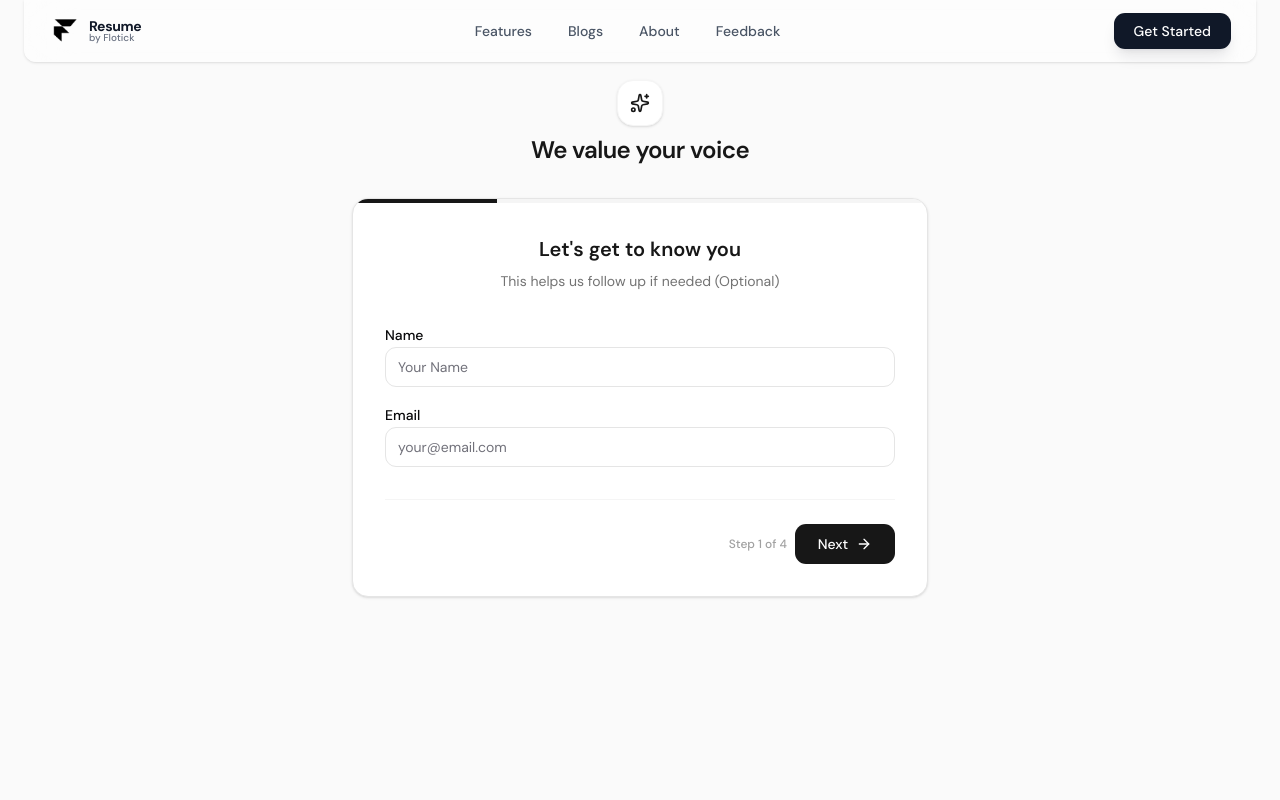
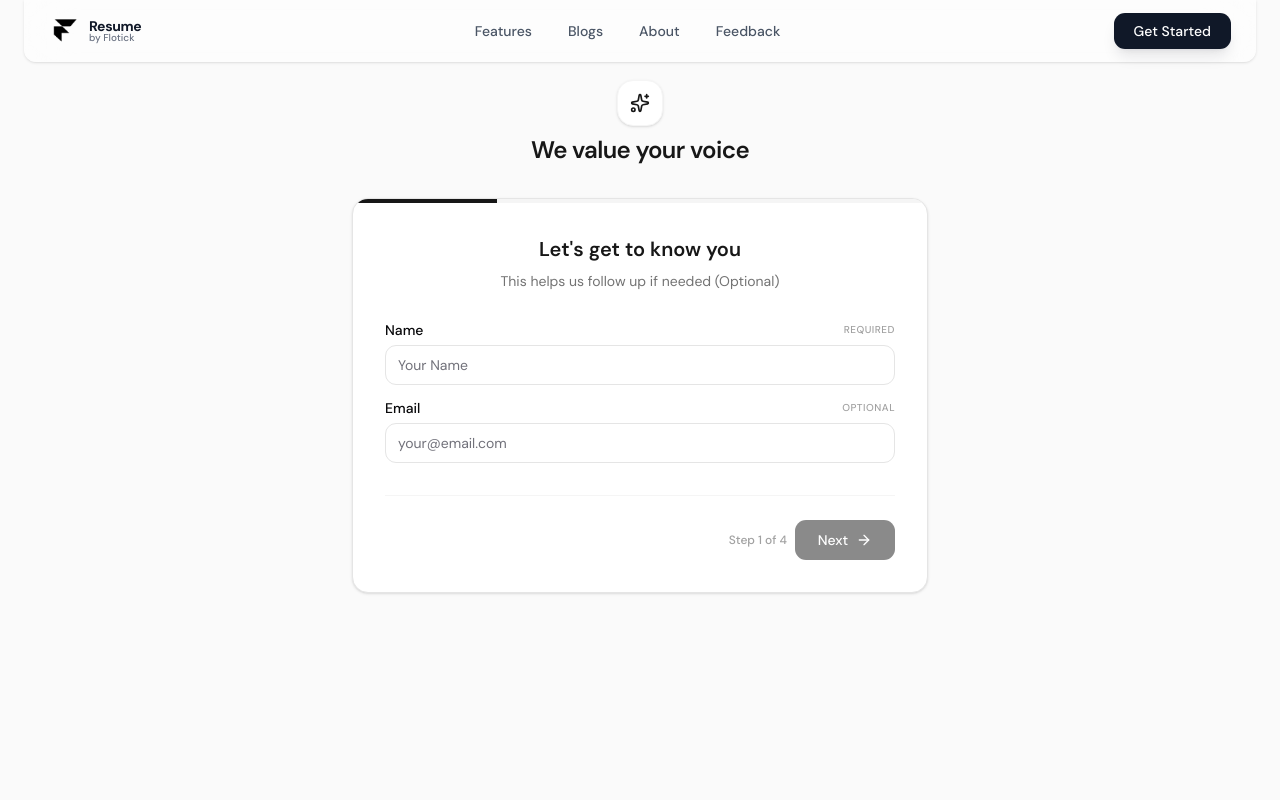
Before and after one commit to vijay324/Resume-Flotick, a Next.js app: page /feedback in a window 1280 px wide. Shown: the top 800 px of the page. Built offline with nearby package versions, Linux system fonts and the light colour scheme.

Commit message:
feat: implement user feedback submission system with dedicated API route and UI page.

```diff
--- a/app/api/feedback/route.ts
+++ b/app/api/feedback/route.ts
@@ -9,13 +9,13 @@ const RATE_LIMIT_MAX_REQUESTS = 5; // 5 submissions per hour per IP
 
 // Feature feedback schema
 const featureFeedbackSchema = z.object({
-  rating: z.enum(["very-useful", "useful", "neutral", "not-useful", "not-used", ""]),
+  rating: z.enum(["very-useful", "useful", "neutral", "not-useful", "not-used"]),
   comment: z.string().max(2000).optional(),
 });
 
 // Main feedback schema
 const feedbackSchema = z.object({
-  name: z.string().optional(),
+  name: z.string().min(1, "Name is required"),
   email: z.string().email().optional().or(z.literal("")),
   overallRating: z.number().min(1).max(5),
   features: z.object({
@@ -141,10 +141,17 @@ export async function POST(request: Request) {
 
     // Generate timestamp
     const timestamp = new Date().toISOString();
-    const formattedDate = new Date().toLocaleString("en-US", {
-      dateStyle: "full",
-      timeStyle: "long",
-    });
+    const formattedDateFull = new Date().toLocaleString("en-US", {
+      weekday: 'long',
+      year: 'numeric',
+      month: 'long',
+      day: 'numeric',
+      hour: 'numeric',
+      minute: 'numeric',
+      second: 'numeric',
+      hour12: true,
+      timeZoneName: 'short'
+    }).replace(",", " at"); // Matches "Friday, January 16, 2026 at 3:50:31 PM GMT+5:30"
 
     // Build feature feedback text for plain text version
     let featureFeedbackText = "";
@@ -209,9 +216,9 @@ export async function POST(request: Request) {
                   <span style="color: #f59e0b; font-size: 18px;">${"★".repeat(overallRating)}${"☆".repeat(5 - overallRating)}</span>
                 </div>
               </div>
-              <div style="flex: 1;">
+              <div style="flex: 1.5;">
                 <p style="margin: 0; font-size: 13px; color: #737373;">Submitted</p>
-                <p style="margin: 4px 0 0 0; font-size: 14px; font-weight: 500; color: #171717;">${new Date().toLocaleDateString("en-US", { month: 'short', day: 'numeric', year: 'numeric' })}</p>
+                <p style="margin: 4px 0 0 0; font-size: 13px; font-weight: 500; color: #171717; line-height: 1.4;">${formattedDateFull}</p>
               </div>
             </div>
 
@@ -271,7 +278,7 @@ export async function POST(request: Request) {
 NEW FEEDBACK RECEIVED - ${companyName}
 ================================================
 
-📅 Submitted: ${formattedDate}
+📅 Submitted: ${formattedDateFull}
 1: ISO: ${timestamp}
 🌐 IP: ${clientIP}
 ${(name || email) ? `\nUSER DETAILS\n------------\nName: ${name || "N/A"}\nEmail: ${email || "N/A"}\n` : ""}
--- a/app/feedback/page.tsx
+++ b/app/feedback/page.tsx
@@ -234,7 +234,7 @@ function FeatureFeedbackRow({
               value={feedback.comment}
               onChange={(e) => onCommentChange(e.target.value)}
               rows={2}
-              className="resize-none text-sm bg-white border-neutral-200 focus:border-neutral-300 min-h-[60px]"
+              className="resize-none text-sm bg-white border-neutral-200 focus:border-black focus-visible:ring-0 min-h-[60px] transition-colors"
             />
           </motion.div>
         )}
@@ -312,8 +312,16 @@ export default function FeedbackPage() {
   };
 
   const isStepValid = () => {
-    if (currentStep === 1 && formData.overallRating === 0) return false;
-    return true;
+    switch (currentStep) {
+      case 0:
+        return formData.name.trim().length > 0;
+      case 1:
+        return formData.overallRating > 0;
+      case 2:
+        return Object.values(formData.features).every(f => f.rating !== "");
+      default:
+        return true;
+    }
   };
 
   // Render Step Content
@@ -326,26 +334,32 @@ export default function FeedbackPage() {
                <h2 className="text-xl font-semibold text-neutral-900">Let&#39;s get to know you</h2>
               <p className="text-sm text-neutral-500">This helps us follow up if needed (Optional)</p>
             </div>
-            <div className="space-y-4">
+            <div className="space-y-4 text-left">
               <div className="space-y-2">
-                <Label htmlFor="name">Name</Label>
+                <Label htmlFor="name" className="flex justify-between items-center">
+                  <span>Name</span>
+                  <span className="text-[10px] text-neutral-400 font-medium uppercase tracking-wider">Required</span>
+                </Label>
                 <Input
                   id="name"
                   placeholder="Your Name"
                   value={formData.name}
                   onChange={(e) => setFormData(prev => ({ ...prev, name: e.target.value }))}
-                  className="bg-white border-neutral-200"
+                  className="bg-white border-neutral-200 focus:border-black focus-visible:ring-0 transition-colors"
                 />
               </div>
               <div className="space-y-2">
-                <Label htmlFor="email">Email</Label>
+                <Label htmlFor="email" className="flex justify-between items-center">
+                  <span>Email</span>
+                  <span className="text-[10px] text-neutral-400 font-medium uppercase tracking-wider">Optional</span>
+                </Label>
                 <Input
                   id="email"
                   type="email"
                   placeholder="your@email.com"
                   value={formData.email}
                   onChange={(e) => setFormData(prev => ({ ...prev, email: e.target.value }))}
-                  className="bg-white border-neutral-200"
+                  className="bg-white border-neutral-200 focus:border-black focus-visible:ring-0 transition-colors"
                 />
               </div>
             </div>
@@ -371,7 +385,7 @@ export default function FeedbackPage() {
           <div className="space-y-6">
             <div className="text-center space-y-2 mb-6">
               <h2 className="text-xl font-semibold text-neutral-900">Feature Breakdown</h2>
-              <p className="text-sm text-neutral-500">Which tools worked well for you?</p>
+              <p className="text-sm text-neutral-500">Please rate all features to continue</p>
             </div>
             <div className="space-y-2 max-h-[400px] overflow-y-auto pr-2 custom-scrollbar">
               {FEATURES.map((feature) => (
@@ -404,7 +418,7 @@ export default function FeedbackPage() {
                   placeholder="What feature should we build next?"
                   value={formData.improvements}
                   onChange={(e) => setFormData(prev => ({ ...prev, improvements: e.target.value }))}
-                  className="min-h-[100px] resize-none bg-white border-neutral-200 focus:border-neutral-300"
+                  className="min-h-[100px] resize-none bg-white border-neutral-200 focus:border-black focus-visible:ring-0 transition-colors"
                 />
               </div>
               <div className="space-y-1.5">
@@ -416,7 +430,7 @@ export default function FeedbackPage() {
                   placeholder="Did you run into any hiccups?"
                   value={formData.issues}
                   onChange={(e) => setFormData(prev => ({ ...prev, issues: e.target.value }))}
-                  className="min-h-[100px] resize-none bg-white border-neutral-200 focus:border-neutral-300"
+                  className="min-h-[100px] resize-none bg-white border-neutral-200 focus:border-black focus-visible:ring-0 transition-colors"
                 />
               </div>
             </div>
```
